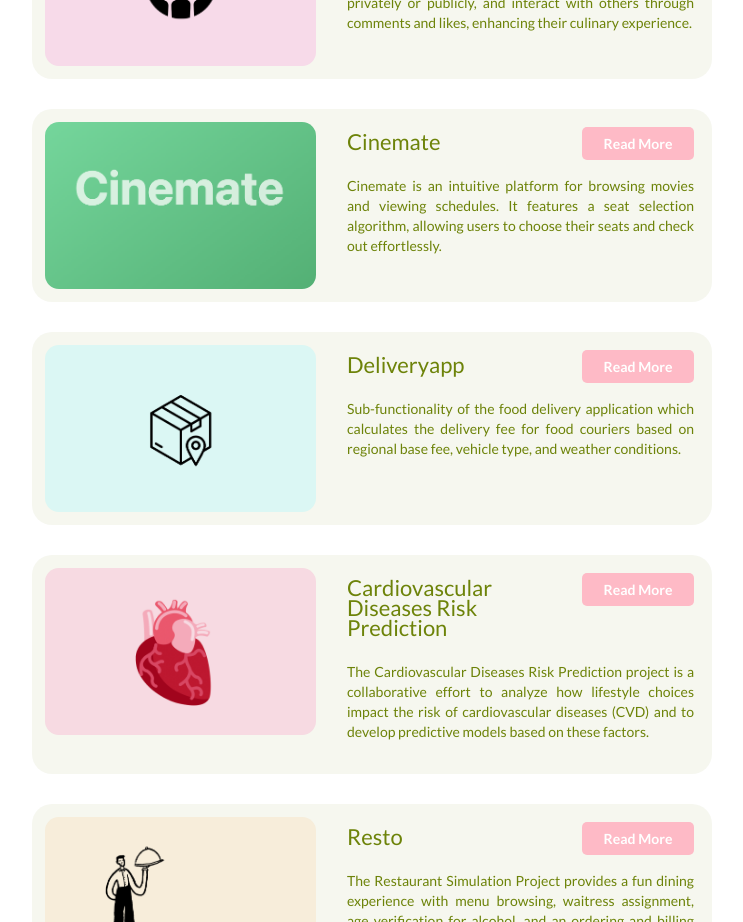
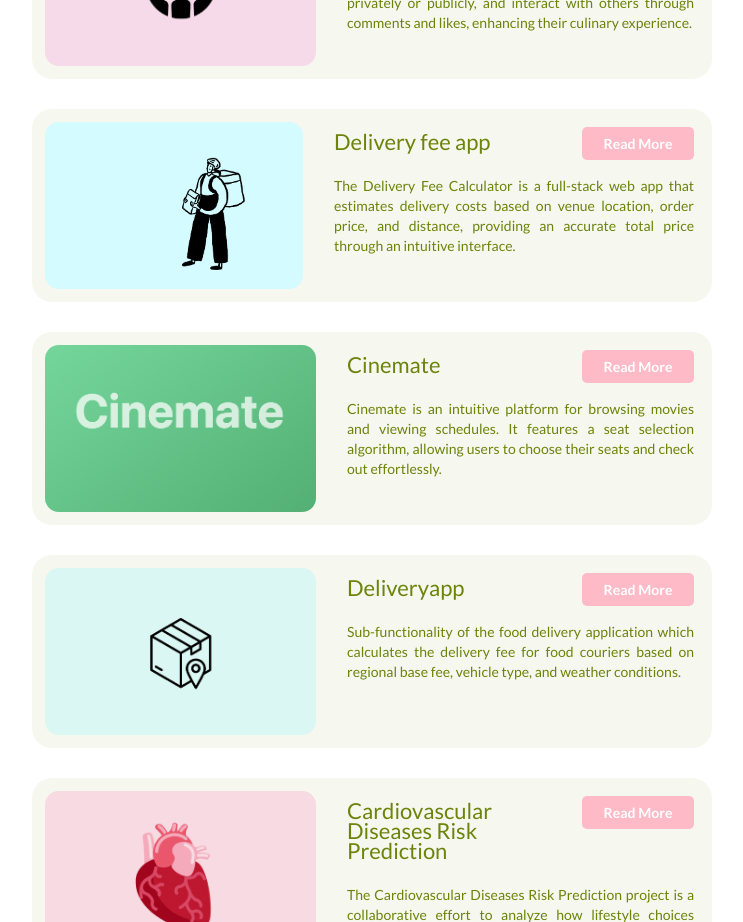
Before and after one commit to kkkont/portfolio, a React (Create React App) app: page /#/ in a window 1280 px wide. Shown: the part 1220-2142 px from the top of the page, without its empty margins (268-1011 px from the left). Built offline with nearby package versions, Linux system fonts and the light colour scheme.

Commit message:
Added project

```diff
--- a/src/assets/data/projects.json
+++ b/src/assets/data/projects.json
@@ -12,7 +12,8 @@
       "HTML/CSS",
       "Java",
       "Spring Boot",
-      "H2 Database"
+      "H2 Database",
+      "Tailwind CSS"
     ]
   },
   {
@@ -33,6 +34,15 @@
   },
   {
     "id": 3,
+    "title": "Delivery fee app",
+    "shortDescription": "The Delivery Fee Calculator is a full-stack web app that estimates delivery costs based on venue location, order price, and distance, providing an accurate total price through an intuitive interface.",
+    "detailedDescription": "The Delivery Fee Calculator App is a web application built with React, TypeScript, and Tailwind CSS. It helps users calculate the total delivery cost based on various factors, including venue location and order price. The app fetches venue information from an API and calculates the distance from the venue to the delivery address. Based on the order price and the calculated distance, it determines base fees and delivery fees, providing the user with an accurate total delivery price. The app offers an intuitive and user-friendly interface, making it easy to estimate delivery costs quickly. ",
+    "image": "/images/deliveryfeeapp.png",
+    "repositoryLink": "https://github.com/kkkont/deliveryfeeapp",
+    "technologies": ["React", "HTML", "TypeScript", "Tailwind CSS"]
+  },
+  {
+    "id": 4,
     "title": "Cinemate",
     "shortDescription": "Cinemate is an intuitive platform for browsing movies and viewing schedules. It features a seat selection algorithm, allowing users to choose their seats and check out effortlessly.",
     "detailedDescription": "Cinemate is a cinema application designed to provide an user-friendly experience for selecting movies, viewing schedules, choosing seats, and completing bookings. \nThe project is divided into two parts: the frontend and the backend, both available separately on my GitHub account. The frontend offers an interface that allows user to browse movies, view showtimes, select their seats, and proceed through checkout. The backend supports these features by managing movie data, seat availability, and seat recommendations. It also integrates with an external movie database to enhance movie details with ratings and summaries.",
@@ -49,7 +59,7 @@
   },
 
   {
-    "id": 4,
+    "id": 5,
     "title": "Deliveryapp",
     "shortDescription": "Sub-functionality of the food delivery application which calculates the delivery fee for food couriers based on regional base fee, vehicle type, and weather conditions.",
     "detailedDescription": "The Delivery Fee Calculator Application is a sub-functionality of a food delivery system designed to calculate delivery fees for food couriers. The application determines fees based on various factors, such as the base delivery fee in a specific city, the type of vehicle used, and current weather conditions. \nWeather data is fetched from an external API, allowing for real-time adjustments to delivery fees. Users can request delivery fee calculations through a RESTful API, providing input parameters such as city, vehicle type, and an optional date.",
@@ -58,7 +68,7 @@
     "technologies": ["Java", "Spring Boot", "H2 Database"]
   },
   {
-    "id": 5,
+    "id": 6,
     "title": "Cardiovascular Diseases Risk Prediction",
     "shortDescription": "The Cardiovascular Diseases Risk Prediction project is a collaborative effort to analyze how lifestyle choices impact the risk of cardiovascular diseases (CVD) and to develop predictive models based on these factors.",
     "detailedDescription": "The Cardiovascular Diseases Risk Prediction project is a collaborative initiative that aims to analyze the impact of various lifestyle factors on the presence of cardiovascular diseases using a dedicated dataset. \nThe project includes visualizations that illustrate relationships between factors such as general health, age, gender, BMI, exercise, smoking history, diabetes, and heart disease. The predictive model created for assessing cardiovascular disease risk achieved an accuracy of 95%, with AUC score of 0.99, demonstrating its effectiveness in identifying individuals at risk. ",
@@ -67,7 +77,7 @@
     "technologies": ["Python", "Jupyter Notebook"]
   },
   {
-    "id": 6,
+    "id": 7,
     "title": "Resto",
     "shortDescription": "The Restaurant Simulation Project provides a fun dining experience with menu browsing, waitress assignment, age verification for alcohol, and an ordering and billing system, all in Estonian.",
     "detailedDescription": "The Restaurant Simulation Project is a collaborative effort to create a simple Java-based application that simulates the experience of dining at a restaurant using JavaFX and Gradle. Entirely in Estonian, this application allows users to interact with a virtual restaurant environment. \nKey features include reading the restaurant menu from a file for easy updates, randomly assigning one of four multiple waitresses to each user, and implementing an age verification system for ordering age-restricted items off the menu. Users can place multiple orders, request a bill, and have the bill details logged in a separate file.",
--- a/src/pages/ProjectPage.css
+++ b/src/pages/ProjectPage.css
@@ -61,6 +61,9 @@
   flex-direction: row;
 }
 
+button {
+  all: unset;
+}
 .repository-button {
   font-family: "Lato", sans-serif;
   font-weight: 700;
@@ -79,6 +82,7 @@
 }
 
 .back-button {
+  all: unset;
   font-family: "Lato", sans-serif;
   font-weight: 700;
   font-size: 14px;
--- a/src/pages/ProjectPage.js
+++ b/src/pages/ProjectPage.js
@@ -45,6 +45,7 @@ const ProjectPage = () => {
           <div className="projectpage-title-and-links">
             <h3 className="projectpage-title">{project.title}</h3>
             <div className="projectpage-buttons">
+              <button>
                 <a
                   href={project.repositoryLink}
                   target="_blank"
@@ -55,9 +56,10 @@ const ProjectPage = () => {
                   <FontAwesomeIcon icon={faSquareGit} />
                   &nbsp;Repository
                 </a>
-              <div onClick={() => navigate(-1)} className="back-button">
+              </button>
+              <button onClick={() => navigate(-1)} className="back-button">
                 Back
-              </div>
+              </button>
             </div>
           </div>
           <p className="projectpage-short-description">
```
Also changed, not shown: public/images/deliveryfeeapp.png (added). Lines whose indentation alone changed are shown as unchanged.
